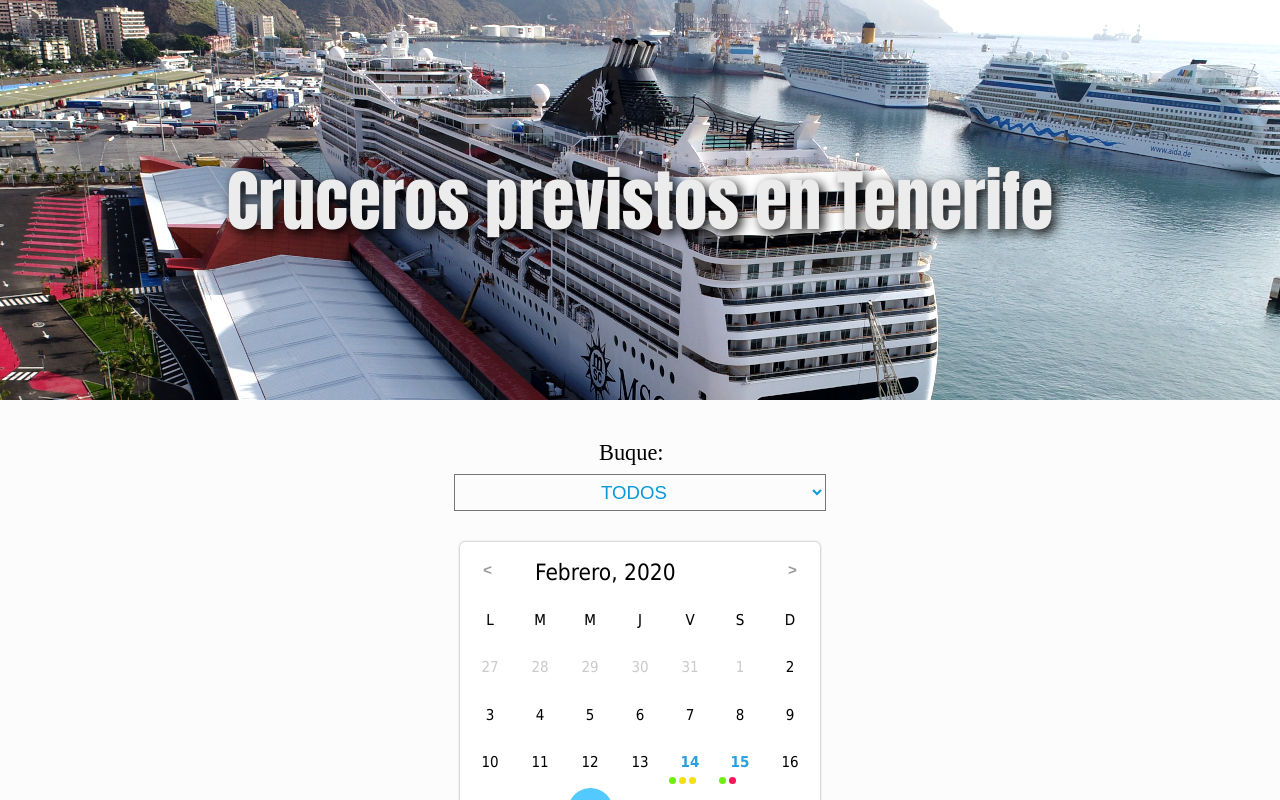
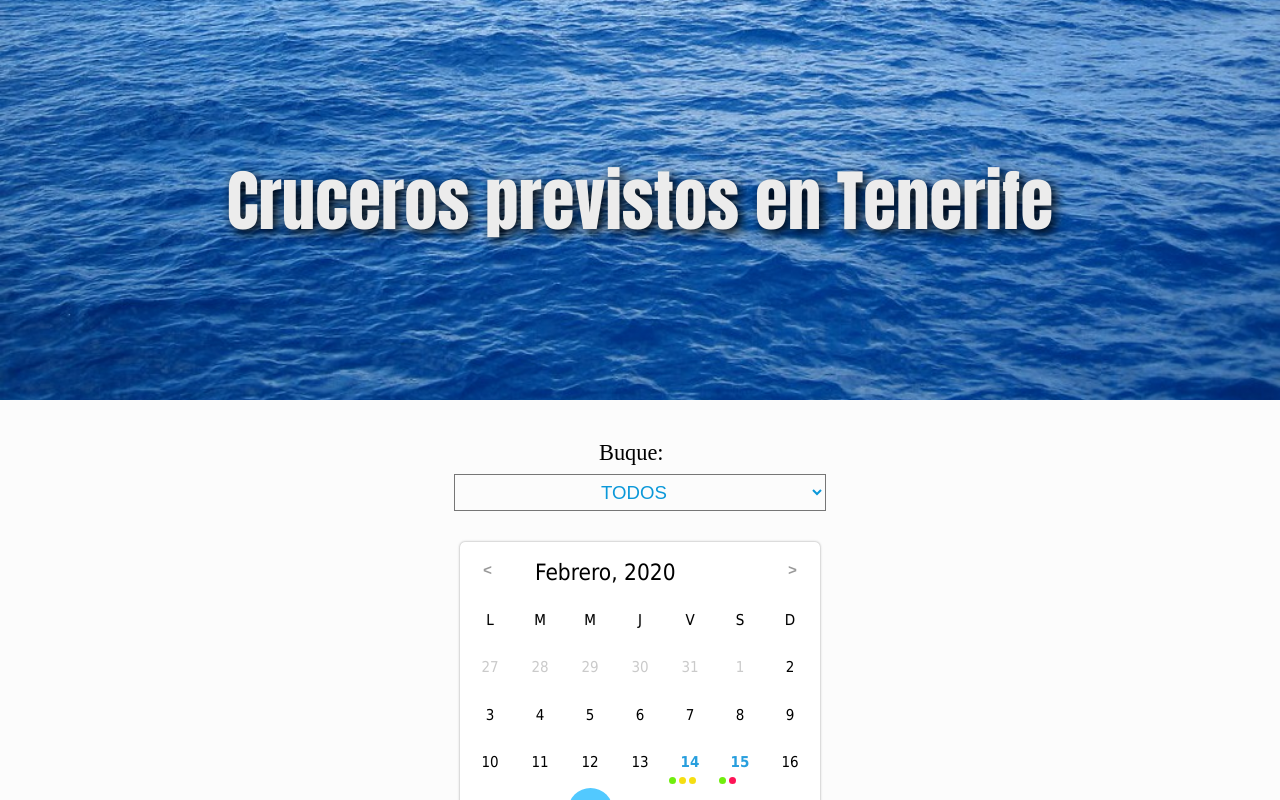
Before and after one commit to Robaina/crucerosTenerife, a plain HTML site: page index.html in a window 1280 px wide. Drawn offline with Linux system fonts and the light colour scheme; a web font is replaced by a local one.

Commit message:
changed pic

```diff
--- a/master.css
+++ b/master.css
@@ -11,7 +11,6 @@
 html, body {
   background-color: var(--backgroundColor);
   /* background-image: url('clean-gray-paper.png'); */
-  /* background-image: url('Bn_Cruceros.jpg'); */
   margin: 0;
   padding: 0;
   width: 100%;
@@ -34,13 +33,16 @@ td {
 
 
   width: 100vw;
-  height: 400px; /*calc(0.30 * var(--calendar_width));*/
+  height: 400px;
   margin-left: 0vw;
   margin-bottom: 5vh;
   /* padding-top: 3.5vh; */
   text-align: center;
   background-position: center center;
-  background-image: url('Bn_Cruceros.jpg');
+  background-repeat: no-repeat;
+  background-size: cover;
+  /* background-image: url('Bn_Cruceros.jpg'); */
+  background-image: url('ocean.jpg');
 }
 
 #title {
```
Also changed, not shown: crucero.jpg (added), ocean.jpg (added).
